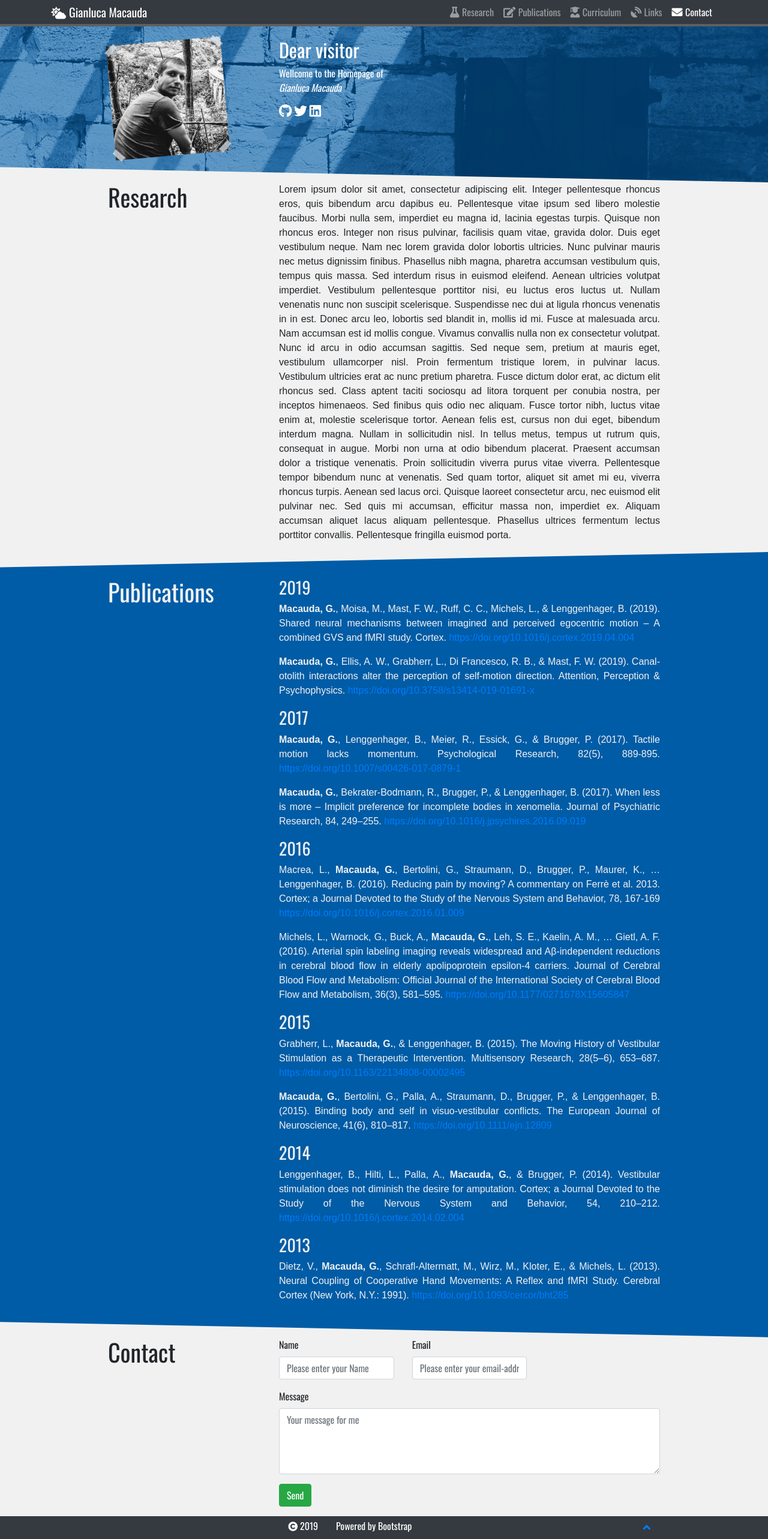
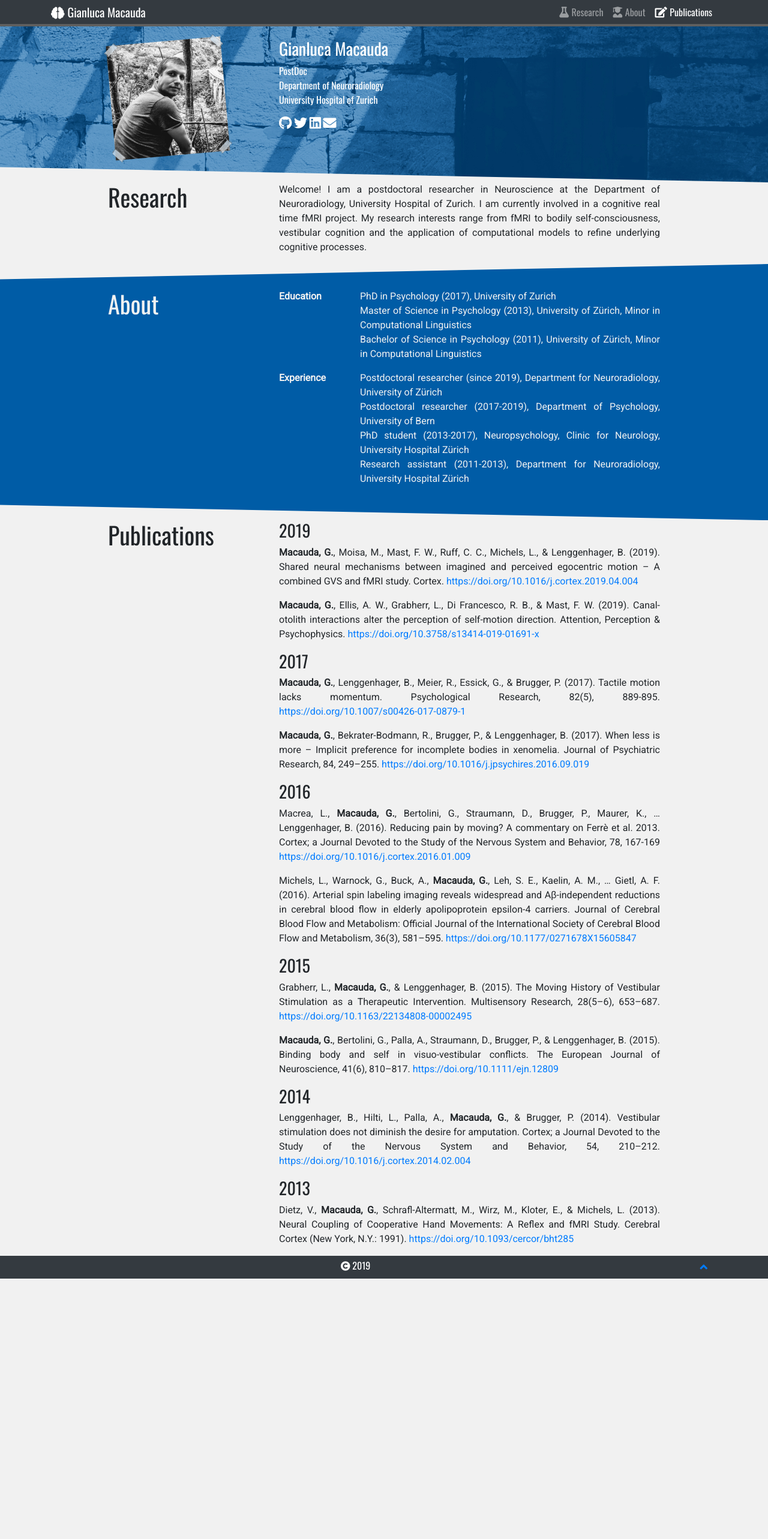
Before and after one commit to giamac/giamac.github.io, a plain HTML site: page index.html in a window 1280 px wide. Shown: the whole page at 60% size. After the commit the page ends 2131 px from the top, so only its background shows below. Drawn offline with nearby package versions, Linux system fonts and the light colour scheme; some icons are missing; a web font is replaced by a local one.

Commit message:
short version

```diff
--- a/index.html
+++ b/index.html
@@ -18,6 +18,7 @@
     <title> Gianluca Macauda </title>
 
     <link href = "main.css" rel = "stylesheet" type = "text/css" />
+    <link rel="shortcut icon" href="favicon.ico" />
 
 
   </head>
@@ -33,24 +34,28 @@
         <span class="navbar-toggler-icon"></span>
       </button>
       <div class="collapse navbar-collapse" id="collapse_target">
-        <a class="navbar-brand" href="#"><i class='fas fa-cloud-sun' style='font-size:20px'>&nbsp</i>Gianluca Macauda</a>
+        <a class="navbar-brand" href="#"><i class='fas fa-brain' style='font-size:20px'>&nbsp</i>Gianluca Macauda</a>
         <ul class="navbar-nav ml-auto">
           <li class="nav-item">
             <a class="nav-link" href="#research">
               <i class='fas fa-flask' style='font-size:18px'>&nbsp</i>Research</a>
           </li>
           <li class="nav-item">
+            <a class="nav-link" href="#cv"><i class='fas fa-user-graduate' style='font-size:18px'>&nbsp</i>About</a>
+          </li>
+          <li class="nav-item">
             <a class="nav-link" href="#publications"><i class='fas fa-edit' style='font-size:18px'>&nbsp</i>Publications</a>
           </li>
-          <li class="nav-item">
-            <a class="nav-link" href="#"><i class='fas fa-user-graduate' style='font-size:18px'>&nbsp</i>Curriculum</a>
-          </li>
+<!--
           <li class="nav-item">
             <a class="nav-link" href="#"><i class='fas fa-satellite-dish' style='font-size:18px'>&nbsp</i>Links</a>
           </li>
+
+
           <li class="nav-item">
             <a class="nav-link" href="#contact"><i class='fas fa-envelope' style='font-size:18px'>&nbsp</i>Contact</a>
           </li>
+          -->
         </ul>
       </div>
     </div>
@@ -66,8 +71,8 @@
             <img src="gm.png"  style=" transform: rotate(355deg);" alt="GM" width = "200" height = "200"></div>
 
         <div class="col-lg-3 text-center text-lg-left">
-        <h2>Dear visitor</h2>
-        <p>Wellcome to the Homepage of<br><i>Gianluca Macauda</i></p>
+        <h3>Gianluca Macauda</h3>
+        <p>PostDoc<br>Department of Neuroradiology<br>University Hospital of Zurich</p>
 
         <p>
       <a class='header' href="https://github.com/giamac" target = "blank"><i class='fab fa-github' style='font-size:22px'></i></a>
@@ -81,6 +86,8 @@
       <a class='header' href="https://orcid.org/0000-0001-9394-4657" target = "blank"><i class='ai ai-orcid' style='font-size:22px'></i></a>
 
       <a class='header' href="https://osf.io/v89g4/" target = "blank"><i class='ai ai-osf' style='font-size:22px'></i></a>
+
+      <a class='header' href="mailto:gmacauda@gmx.net" target = "_top"><i class='fas fa-envelope' style='font-size:22px'></i></a>
     </p>
   </div>
   <!-- <div class="col-lg-4 text-center text-lg-right">
@@ -105,30 +112,15 @@
     <div class="col-lg-7 text-center text-lg-left">
 
   <p class="text-justify content">
-
-  Lorem ipsum dolor sit amet, consectetur adipiscing elit. Integer pellentesque rhoncus eros, quis bibendum arcu dapibus eu.
-  Pellentesque vitae ipsum sed libero molestie faucibus. Morbi nulla sem, imperdiet eu magna id, lacinia egestas turpis.
-  Quisque non rhoncus eros. Integer non risus pulvinar, facilisis quam vitae, gravida dolor. Duis eget vestibulum neque.
-  Nam nec lorem gravida dolor lobortis ultricies. Nunc pulvinar mauris nec metus dignissim finibus.
-  Phasellus nibh magna, pharetra accumsan vestibulum quis, tempus quis massa. Sed interdum risus in euismod eleifend.
-  Aenean ultricies volutpat imperdiet.
-
-  Vestibulum pellentesque porttitor nisi, eu luctus eros luctus ut. Nullam venenatis nunc non suscipit scelerisque. Suspendisse nec dui at ligula rhoncus venenatis in in est. Donec arcu leo, lobortis sed blandit in, mollis id mi. Fusce at malesuada arcu.
-
-  Nam accumsan est id mollis congue.
-  Vivamus convallis nulla non ex consectetur volutpat. Nunc id arcu in odio accumsan sagittis. Sed neque sem, pretium at mauris eget, vestibulum ullamcorper nisl. Proin fermentum tristique lorem, in pulvinar lacus. Vestibulum ultricies erat ac nunc pretium pharetra. Fusce dictum dolor erat, ac dictum elit rhoncus sed. Class aptent taciti sociosqu ad litora torquent per conubia nostra, per inceptos himenaeos. Sed finibus quis odio nec aliquam.
-
-  Fusce tortor nibh, luctus vitae enim at, molestie scelerisque tortor. Aenean felis est, cursus non dui eget, bibendum interdum magna. Nullam in sollicitudin nisl. In tellus metus, tempus ut rutrum quis, consequat in augue. Morbi non urna at odio bibendum placerat. Praesent accumsan dolor a tristique venenatis. Proin sollicitudin viverra purus vitae viverra.
-
-  Pellentesque tempor bibendum nunc at venenatis. Sed quam tortor, aliquet sit amet mi eu, viverra rhoncus turpis. Aenean sed lacus orci. Quisque laoreet consectetur arcu, nec euismod elit pulvinar nec. Sed quis mi accumsan, efficitur massa non, imperdiet ex. Aliquam accumsan aliquet lacus aliquam pellentesque. Phasellus ultrices fermentum lectus porttitor convallis. Pellentesque fringilla euismod porta. </p>
+  Welcome! I am a postdoctoral researcher in Neuroscience at the Department of Neuroradiology, University Hospital of Zurich. I am currently involved in a cognitive real time fMRI project.
+  My research interests range from fMRI to bodily self-consciousness, vestibular cognition and the application of computational models to refine underlying cognitive processes.
   </div>
   <div class="col"></div>
   </div>
   </div>
   </div>
 
-
-<section id = "publications" class="trapezoid"style="
+  <section id = "cv" class="trapezoid"style="
       background-color: #005ca6;
       clip-path: polygon(0 2vw,
         100% 0,
@@ -137,6 +129,62 @@
       );
       padding: calc(2vw + 1rem) 0;
       color: #f2f2f2;">
+
+  <!-- CV -->
+
+  <div class="container">
+  <div id="cv">
+    <div class="row">
+      <div class="col-1"></div>
+      <div class="col-lg-3 text-center text-lg-left"><h1>About</h1></div>
+    <div class="col-lg-1 text-center text-lg-left">
+
+      <p class="text-justify content">
+        <b>Education</b>
+      </p>
+        </div>
+  <div class="col-lg-6 text-center text-lg-left">
+
+  <ul class="text-justify content" style="list-style-type:none;">
+  <li>PhD in Psychology (2017), University of Zurich</li>
+  <li>Master of Science in Psychology (2013), University of Zürich, Minor in Computational Linguistics</li>
+  <li>Bachelor of Science in Psychology (2011), University of Zürich, Minor in Computational Linguistics</li>
+  </ul>
+
+  </div>
+
+  </div>
+
+
+  <div class="row">
+    <div class="col-1"></div>
+    <div class="col-lg-3 text-center text-lg-left"></div>
+  <div class="col-lg-1 text-center text-lg-left">
+
+    <p class="text-justify content">
+      <b>Experience</b>
+    </p>
+      </div>
+  <div class="col-lg-6 text-center text-lg-left">
+
+  <ul class="text-justify content" style="list-style-type:none;">
+  <li>Postdoctoral researcher (since 2019), Department for Neuroradiology, University of Zürich</li>
+  <li>Postdoctoral researcher (2017-2019), Department of Psychology, University of Bern</li>
+  <li>PhD student (2013-2017), Neuropsychology, Clinic for Neurology, University Hospital Zürich</li>
+  <li>Research assistant (2011-2013), Department for Neuroradiology, University Hospital Zürich</li>
+  </ul>
+
+  </div>
+
+  </div>
+  </div>
+  </div>
+
+
+  </section>
+
+
+<section id = "publications">
 
 <!-- Publications -->
 <div class="container">
@@ -223,9 +271,20 @@
 
 </section>
 
-<section id="contact">
 
-<!-- Contact -->
+
+<!--
+<section id="contact" class="trapezoid" style="
+    background-color: #005ca6;
+    clip-path: polygon(0 2vw,
+      100% 0,
+      100% 100%,
+      0 100%
+    );
+    padding: calc(2vw + 1rem) 0;
+    padding-bottom: 0;
+    color: #f2f2f2;">
+
 <div class="container">
 <div id="contact">
   <div class="row">
@@ -233,48 +292,7 @@
     <div class="col-lg-3 text-center text-lg-left"><h1>Contact</h1></div>
   <div class="col-lg-7 text-center text-lg-left">
 
-<!-- Contact form -->
-
-<form id="contact-form" method="post" action="contact.php" role="form">
-
-    <div class="messages"></div>
-
-    <div class="controls">
-
-        <div class="row">
-            <div class="col-md-4">
-                <div class="form-group">
-                    <label for="form_name">Name</label>
-                    <input id="form_name" type="text" name="name" class="form-control" placeholder="Please enter your Name">
-                    <div class="help-block with-errors"></div>
-                </div>
-            </div>
-
-            <div class="col-md-4">
-                <div class="form-group">
-                    <label for="form_email">Email</label>
-                    <input id="form_email" type="email" name="email" class="form-control" placeholder="Please enter your email-address">
-                    <div class="help-block with-errors"></div>
-                </div>
-            </div>
-
-        </div>
-        <div class="row">
-            <div class="col-md-12">
-                <div class="form-group">
-                    <label for="form_message">Message</label>
-                    <textarea id="form_message" name="message" class="form-control" placeholder="Your message for me" rows="4"></textarea>
-                    <div class="help-block with-errors"></div>
-                </div>
-            </div>
-            <div class="col-md-12">
-                <input type="submit" class="btn btn-success btn-send" value="Send">
-            </div>
-        </div>
-    </div>
-
-</form>
-
+<i class='fas fa-envelope' style='font-size:24px'>&nbsp</i>E-Mail</a>
 
 
 </div>
@@ -283,16 +301,15 @@
 </div>
 </div>
 
+-->
+
   <!--Footer-->
     <footer class="footer bg-dark py-1">
       <div class="container">
         <div class="row">
-          <div class="col-sm-5 text-center text-sm-right">
+          <div class="col-sm-11 text-center text-sm-center">
         <i class="fa fa-copyright"></i>
         2019
-      </div>
-        <div class="col-sm-5 text-center text-sm-left">
-        Powered by Bootstrap
       </div>
           <div class="col-sm-1 text-center text-sm-right">
         <a class="navbar-brand" href="#"><i align = "right" class='fas fa-angle-up' style='font-size:20px'></i></a>
--- a/main.css
+++ b/main.css
@@ -1,20 +1,13 @@
 @import url('https://fonts.googleapis.com/css?family=Oswald');
-@import url('https://fonts.googleapis.com/css?family=Archivio');
+@import url('https://fonts.googleapis.com/css?family=Roboto');
 body {font-family: 'Oswald', sans-serif;
 background-color: #f1f1f1;}
-body2 {
-  background: repeating-linear-gradient(
-    45deg,
-    #f1f1f3 0,
-    #f1f1f3 .25em,
-    #fafafb 0,
-    #fafafb .75em
-  );
-  width: 100%;
-  height: 100%;
-  font-family: Lora,"Helvetica Neue",Helvetica,Arial,sans-serif;
-  color: #000;
 
+:target:before {
+content:"";
+display:block;
+height:50px; /* fixed header height*/
+margin:-50px 0 0; /* negative fixed header height */
 }
 
 
@@ -79,8 +72,8 @@ a.header:hover, a.header:active {
   color: #ffa359;
 }
 
-p.content {
-  font-family: 'Archivio', sans-serif;
+.content {
+  font-family: 'Roboto', sans-serif;
 }
 
 
```
Also changed, not shown: favicon.ico (added). Lines whose indentation alone changed are shown as unchanged.
